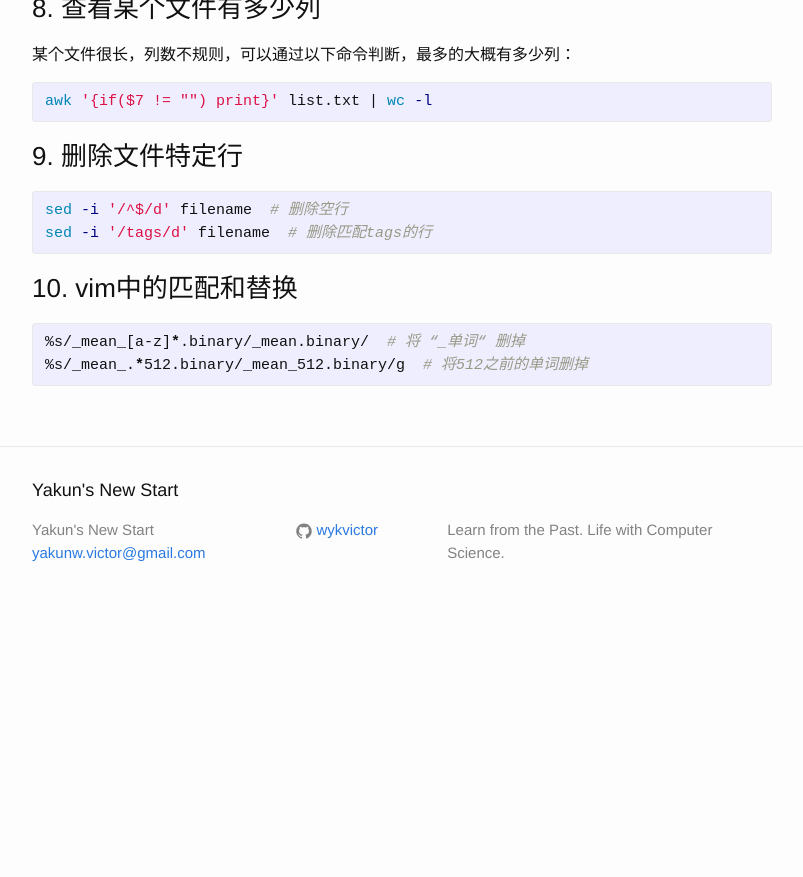
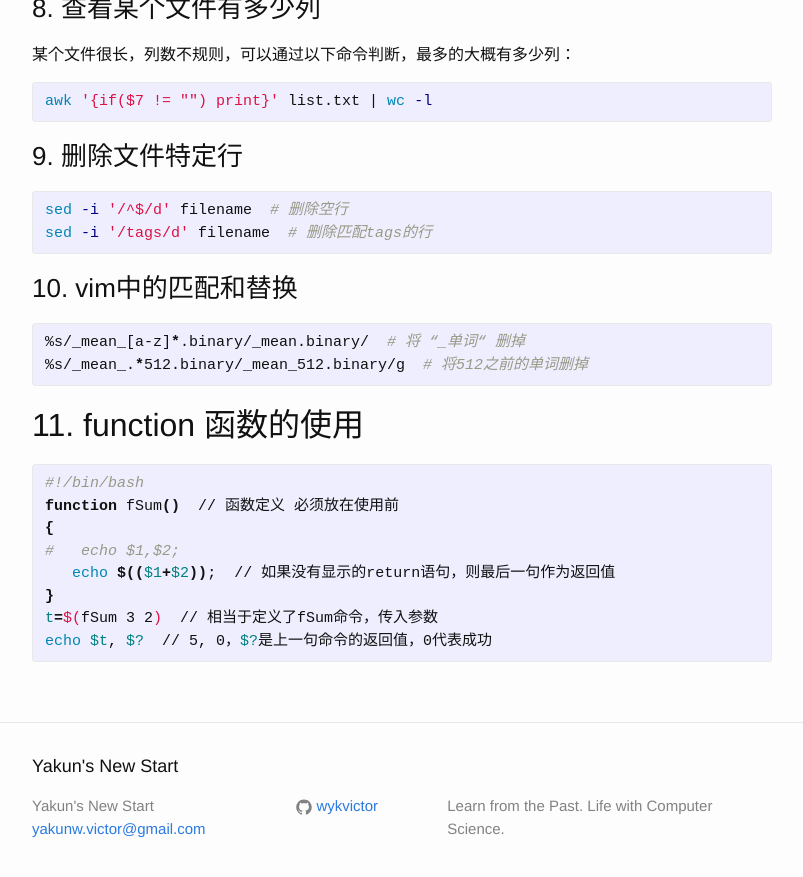
Before and after one commit to wykvictor/wykvictor.github.io, a Jekyll site: the page built from _posts/resources/2015-10-09-Some-Useful-Shell-Scripts.md, in a window 1280 px wide and 900 px high, scrolled down 3129 px. Shown: the top 877 px of the window, without its empty margins (238-1041 px from the left). Built offline with Jekyll 4.4.1, drawn with Linux system fonts in a browser that asks for light colours; before the commit the page ends 3753 px from its top, so only the background shows below that.

Commit message:
update shell

```diff
--- a/_posts/resources/2015-10-09-Some-Useful-Shell-Scripts.md
+++ b/_posts/resources/2015-10-09-Some-Useful-Shell-Scripts.md
@@ -143,3 +143,15 @@ sed -i '/tags/d' filename  # 删除匹配tags的行
 %s/_mean_[a-z]*.binary/_mean.binary/  # 将 “_单词“ 删掉
 %s/_mean_.*512.binary/_mean_512.binary/g  # 将512之前的单词删掉
 {% endhighlight %}
+
+## 11. function 函数的使用
+{% highlight Bash shell scripts %}
+#!/bin/bash
+function fSum()  // 函数定义 必须放在使用前
+{
+#   echo $1,$2;
+   echo $(($1+$2));  // 如果没有显示的return语句，则最后一句作为返回值
+}
+t=$(fSum 3 2)  // 相当于定义了fSum命令，传入参数
+echo $t, $?  // 5, 0，$?是上一句命令的返回值，0代表成功
+{% endhighlight %}
```
